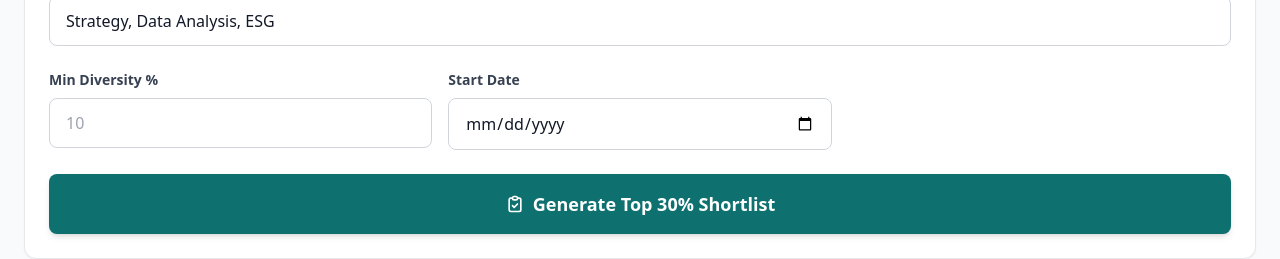
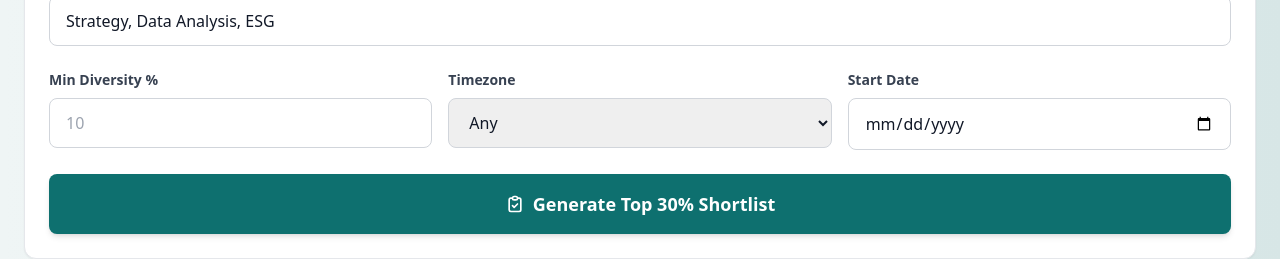
Before and after one commit to agehcx/4P-Kub, a React (Vite) app in the folder frontend/: page /search in a window 1280 px wide. Shown: the part 360-619 px from the top of the page. Built offline with nearby package versions, Linux system fonts and the light colour scheme; no server answers.

Commit message:
fix: bgclor,icon

```diff
--- a/frontend/src/App.jsx
+++ b/frontend/src/App.jsx
@@ -10,7 +10,8 @@ import Admin from './pages/Admin'
 
 export default function App() {
   return (
-    <div className="min-h-screen bg-gray-50 text-gray-900">
+    // <div className="min-h-screen bg-gray-50 text-gray-900">
+    <div className="min-h-screen text-gray-900 bg-gradient-animate">
       <header className="bg-white border-b border-gray-200 sticky top-0 z-50 shadow-sm">
         <div className="container mx-auto px-6 py-4 flex items-center justify-between">
           <Link to="/" className="flex items-center gap-3 hover:opacity-80 transition-opacity">
--- a/frontend/src/pages/Landing.jsx
+++ b/frontend/src/pages/Landing.jsx
@@ -40,12 +40,12 @@ const workflowSteps = [
   {
     title: 'Generate Shortlist',
     description: 'AI ranks the top 30% with reasoning you can review.',
-    icon: 'M9 5H7a2 2 0 00-2 2v12a2 2 0 002 2h10a2 2 0 002-2V7a2 2 0 00-2-2h-2M9 5a2 2 0 002 2h2a2 2 0 002-2m-6 9l2 2 4-4',
+    icon: 'M9 5H7a2 2 0 00-2 2v12a2 2 0 002 2h10a2 2 0 002-2V7a2 2 0 00-2-2h-2M9 5a2 2 0 002 2h2a2 2 0 002-2M9 5a2 2 0 012-2h2a2 2 0 012 2m-6 9l2 2 4-4',
   },
   {
     title: 'Propose Teams',
     description: 'Compare three mixes with trade-offs spelled out.',
-    icon: 'M17 20h5v-2a3 3 0 00-5.356-1.857M17 20H7m10 0v-2c0-.656-.126-1.283-.356-1.857M7 20H2v-2a3 3 0 015.356-1.857M7 20v-2c0-.656.126-1.283.356-1.857m0 0a5.002 5.002 0 019.288 0',
+    icon: 'M17 20h5v-2a3 3 0 00-5.356-1.857M17 20H7m10 0v-2c0-.656-.126-1.283-.356-1.857M7 20H2v-2a3 3 0 015.356-1.857M7 20v-2c0-.656.126-1.283.356-1.857m0 0a5.002 5.002 0 019.288 0M15 7a3 3 0 11-6 0 3 3 0 016 0z',
   },
   {
     title: 'Track & Analytics',
@@ -99,7 +99,7 @@ const projects = [
     statusTone: 'bg-amber-100 text-amber-700',
     description: 'Elevating ML leadership for new AI initiatives.',
     badges: ['Machine Learning', 'Python', 'NLP'],
-    icon: 'M19.428 15.428a2 2 0 00-1.022-.547l-2.387-.477a6 6 0 00-3.86.517l-.318.158a6 6 0 01-3.86.517L6.05 15.21a2 2 0 00-1.806.547',
+    icon: 'M19.428 15.428a2 2 0 00-1.022-.547l-2.387-.477a6 6 0 00-3.86.517l-.318.158a6 6 0 01-3.86.517L6.05 15.21a2 2 0 00-1.806.547M8 4h8l-1 1v5.172a2 2 0 00.586 1.414l5 5c1.26 1.26.367 3.414-1.415 3.414H4.828c-1.782 0-2.674-2.154-1.414-3.414l5-5A2 2 0 009 10.172V5L8 4z',
     link: '/team',
     linkLabel: 'Open Team Builder',
     color: 'bg-purple-100 text-purple-600',
@@ -144,7 +144,7 @@ export default function Landing() {
             </Link>
             <Link
               to="/analytics"
-              className="inline-flex items-center justify-center gap-2 px-6 py-3 rounded-lg border border-gray-300 text-gray-800 font-semibold hover:border-[#0E706F] hover:text-[#0E706F] transition-colors"
+              className="inline-flex items-center justify-center gap-2 px-6 py-3 bg-white rounded-lg border border-gray-300 text-gray-800 font-semibold hover:border-[#0E706F] hover:text-[#0E706F] transition-colors"
             >
               View Live Analytics
             </Link>
@@ -211,7 +211,7 @@ export default function Landing() {
       </section>
 
       <section className="grid gap-6 lg:grid-cols-2">
-        <div className="space-y-6 p-8 rounded-3xl bg-gradient-to-br from-white via-white to-[#ECF6F6] border border-gray-200 shadow-sm">
+        <div className="space-y-6 p-8 rounded-3xl bg-gradient-to-br from-white via-white to-[#FFFF] border border-gray-200 shadow-sm">
           <div className="inline-flex items-center gap-2 px-3 py-1 rounded-full bg-[#0E706F]/10 text-[#0E706F] text-xs font-semibold">Operating Pillars</div>
           <h2 className="text-3xl font-bold text-gray-900">Governance that blends automation with human oversight</h2>
           <p className="text-gray-600">Guardrails ensure decisions stay equitable while learnings cycle back into the intelligence layer.</p>
@@ -261,11 +261,11 @@ export default function Landing() {
         <div className="flex flex-col sm:flex-row sm:items-end sm:justify-between gap-4">
           <div>
             <h2 className="text-3xl font-bold text-gray-900">Active missions</h2>
-            <p className="text-sm text-gray-600">Real teams assembled with CP Konha—see the momentum live.</p>
+            <p className="text-sm text-gray-600">Real teams come together with CP Konha. See the momentum live.</p>
           </div>
           <Link
             to="/team"
-            className="inline-flex items-center gap-2 px-4 py-2 rounded-lg border border-gray-300 text-sm font-semibold text-gray-800 hover:border-[#0E706F] hover:text-[#0E706F] transition-colors"
+            className="inline-flex items-center gap-2 px-4 py-2 bg-white rounded-lg border border-gray-300 text-sm font-semibold text-gray-800 hover:border-[#0E706F] hover:text-[#0E706F] transition-colors"
           >
             Review team canvas
           </Link>
--- a/frontend/src/pages/Search.jsx
+++ b/frontend/src/pages/Search.jsx
@@ -99,6 +99,15 @@ export default function Search() {
               className="w-full px-4 py-3 border border-gray-300 rounded-lg focus:ring-2 focus:ring-indigo-500 focus:border-indigo-500"
               placeholder="10"
             />
+          </div>
+           <div>
+            <label className="block text-sm font-semibold text-gray-700 mb-2">Timezone</label>
+            <select className="w-full px-4 py-3 border border-gray-300 rounded-lg focus:ring-2 focus:ring-indigo-500 focus:border-indigo-500">
+              <option>Any</option>
+              <option>Asia/Bangkok</option>
+              <option>Europe/London</option>
+              <option>America/New_York</option>
+            </select>
           </div>
           <div>
             <label className="block text-sm font-semibold text-gray-700 mb-2">
@@ -281,7 +290,7 @@ export default function Search() {
                 </div>
                 <Link
                   to="/team"
-                  className="px-4 py-2 rounded-lg text-sm font-medium text-gray-700 hover:bg-gray-100 hover:text-[#0E706F] transition-all flex items-center gap-2"
+                  className="px-6 py-2 bg-green-600 text-white rounded-lg font-semibold hover:bg-green-700 transition-colors flex items-center gap-2"
                 >
                   Proceed to Team Builder
                   <svg
--- a/frontend/src/pages/TeamSummary.jsx
+++ b/frontend/src/pages/TeamSummary.jsx
@@ -110,7 +110,7 @@ export default function TeamSummary() {
         </div>
         <div className="flex gap-2">
           <button
-            className="px-4 py-2 bg-gray-200 text-gray-700 rounded-lg font-medium hover:bg-gray-300 transition-colors"
+            className="px-4 py-2 bg-gray-200 bg-white text-gray-700 rounded-lg font-medium hover:bg-gray-300 transition-colors"
             onClick={() => navigate('/team')}
           >
             Back to Builder
--- a/frontend/src/styles.css
+++ b/frontend/src/styles.css
@@ -43,3 +43,20 @@ html, body, #root {
   -webkit-box-orient: vertical;
   overflow: hidden;
 }
+@keyframes gradientMove {
+  0% {
+    background-position: 0% 50%;
+  }
+  50% {
+    background-position: 100% 50%;
+  }
+  100% {
+    background-position: 0% 50%;
+  }
+}
+
+.bg-gradient-animate {
+  background: linear-gradient(270deg, #cfe1e1, #ffffff);
+  background-size: 200% 200%;
+  animation: gradientMove 9s ease infinite;
+}
```
